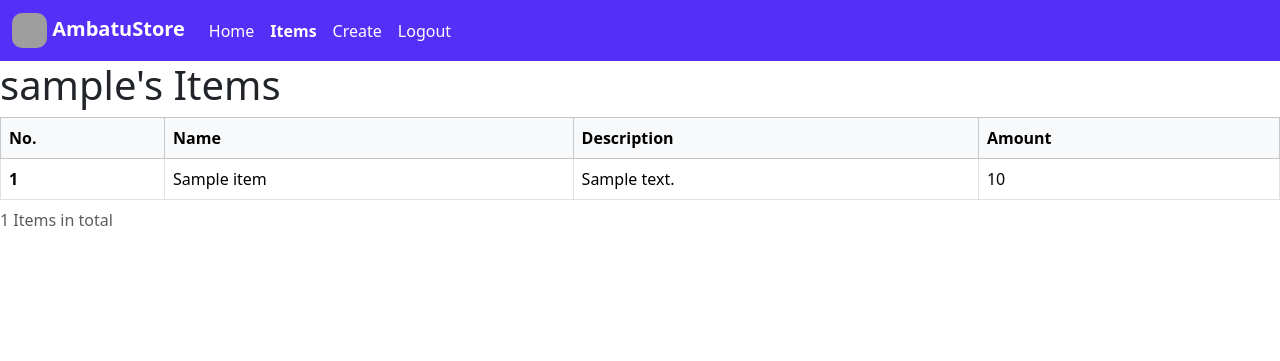
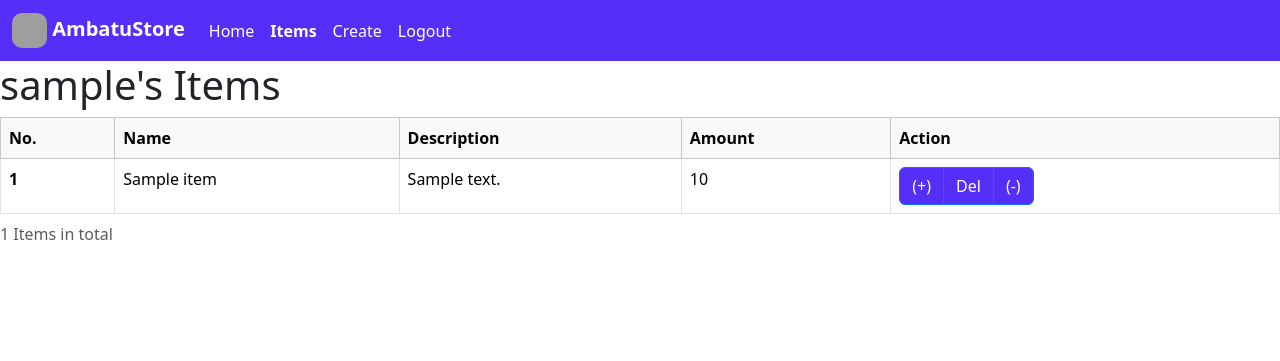
Before and after one commit to Photic23/AmbatuStore, a Django app: page /items in a window 1280 px wide. Shown: the top 361 px of the page. Run offline with Django 4.2, Linux system fonts and the light colour scheme; a user stored in the database is signed in; tables that the repository leaves empty hold one stand-in row (values such as "Sample post"); some libraries are stand-ins or nearby versions; grey boxes are pictures that could not be loaded.

Commit message:
bonus tugas 4

```diff
--- a/main/templates/item.html
+++ b/main/templates/item.html
@@ -38,6 +38,7 @@
             <th scope="col">Name</th>
             <th scope="col">Description</th>
             <th scope="col">Amount</th>
+            <th scope="col">Action</th>
           </tr>
         </thead>
         <tbody>
@@ -47,6 +48,16 @@
               <td>{{item.name}}</td>
               <td>{{item.description}}</td>
               <td>{{item.amount}}</td>
+              <td>
+                <form method="POST">
+                  {% csrf_token %}
+                  <div class="btn-group" role="group" aria-label="Basic example">
+                    <button type="submit" name="inc" value={{item.id}} class="btn btn-primary" style="background-color: #542ff7;color: white;"> (+) </button>
+                    <button type="submit" name="del" value={{item.id}} class="btn btn-primary" style="background-color: #542ff7;color: white;"> Del </button>
+                    <button type="submit" name="dec" value={{item.id}} class="btn btn-primary" style="background-color: #542ff7;color: white;"> (-) </button>
+                  </div>
+                </form>
+              </td>
             </tr>
           {% endfor %}
           <!--kalo kurang row tambah pake <tr></tr>-->
--- a/main/views.py
+++ b/main/views.py
@@ -46,6 +46,20 @@ def create_item(request):
 def show_items(request):
     items = item.objects.filter(user=request.user)
     countItem = items.count()
+    if (request.method == 'POST'):
+        if 'inc' in request.POST:
+            tempPatchedItem = items.get(pk = request.POST.get('inc'))
+            patchedItem = items.filter(pk = request.POST.get('inc'))
+            newAmount = tempPatchedItem.amount + 1
+            patchedItem.update(amount = newAmount)
+        elif 'dec' in request.POST:
+            tempPatchedItem = items.get(pk = request.POST.get('dec'))
+            patchedItem = items.filter(pk = request.POST.get('dec'))
+            newAmount = tempPatchedItem.amount -1
+            patchedItem.update(amount = newAmount)
+        elif 'del' in request.POST:
+            deletedItem = items.get(pk = request.POST.get('del'))
+            deletedItem.delete()
     context = {
         'username': request.user.username,
         'items' : items,
```
Also changed, not shown: README.md.
